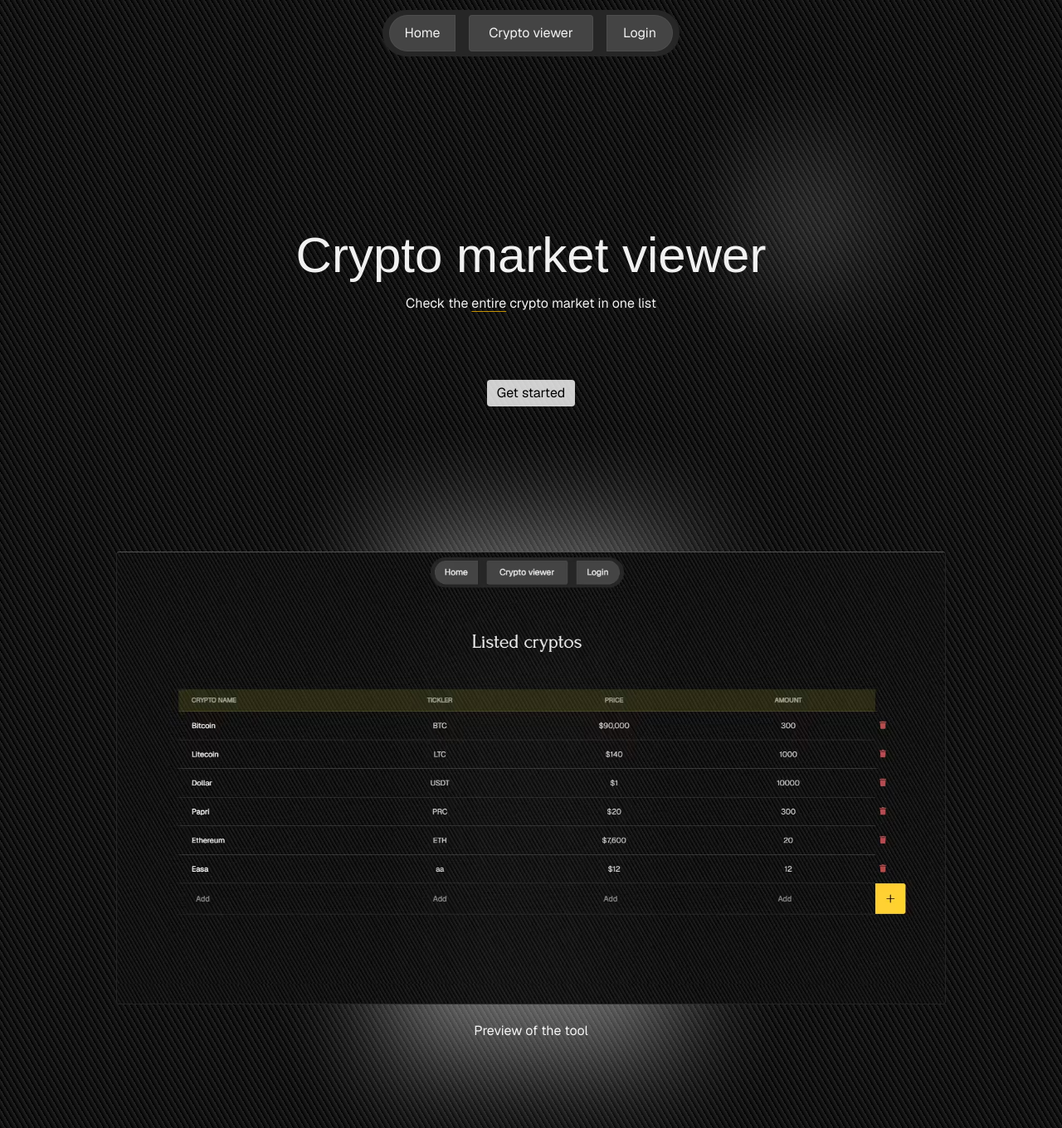
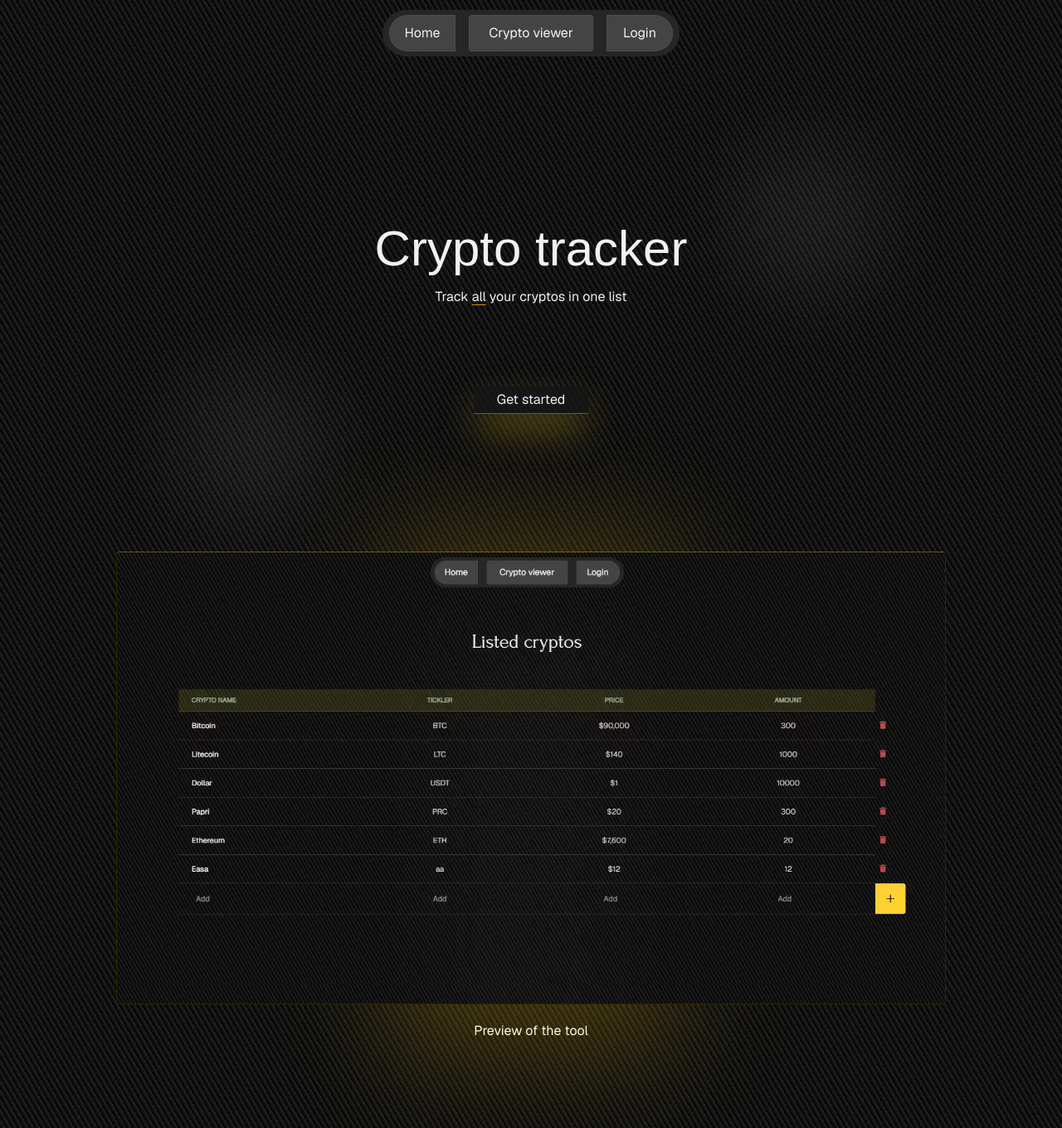
Before and after one commit to nazagutierrez/prueba-nextjs, a Next.js app: page / in a window 1280 px wide. Shown: the whole page at 83% size. Built offline with nearby package versions, Linux system fonts and the light colour scheme; a web font is replaced by a local one.

Commit message:
Added new hero button

```diff
--- /dev/null
+++ b/src/app/(pages)/home/HeroButton.tsx
@@ -0,0 +1,16 @@
+import React from "react";
+import { mainFont } from "@/app/fonts";
+import Link from "next/link";
+
+const HeroButton = () => {
+  return (
+    <Link
+      href="/crypto"
+      className={`${mainFont.className} w-fit mt-4 px-7 py-1 button border-b bg-neutral-900/80 rounded-t shadow-[0px_21px_45px_-5px_#736317] hover:shadow-[0px_21px_45px_-5px_#ad9524] hover:border-yellow-400/70 transition-all border-yellow-400/40 `}
+    >
+      Get started
+    </Link>
+  );
+};
+
+export default HeroButton;
--- a/src/app/(pages)/home/index.tsx
+++ b/src/app/(pages)/home/index.tsx
@@ -2,20 +2,22 @@ import { titleFont } from '@/app/fonts'
 import Image from 'next/image'
 import Link from 'next/link'
 import React from 'react'
+import HeroButton from './HeroButton'
 
 const HomePage = () => {
   return (
     <>
       <div className='flex flex-col items-center justify-center pt-52 h-[70vh]'>
-        <div className='absolute top-1/4 right-60 h-32 w-32 bg-white/20 blur-3xl'></div>
-        <h1 className={`${titleFont.className} text-6xl mb-4`}>Crypto market viewer</h1>
-        <h2 className='mb-20'>Check the <span className='underline underline-offset-4 decoration-yellow-500/80'>entire</span> crypto market in one list</h2>
-        <Link href="/crypto" className="bg-white/80 px-3 rounded py-1 text-black">Get started</Link>
+        <div className='absolute top-1/4 right-60 h-32 w-32 bg-white/10 blur-3xl'></div>
+        <div className='absolute bottom-1/4 left-60 h-32 w-32 bg-white/10 blur-3xl'></div>
+        <h1 className={`${titleFont.className} text-6xl mb-4`}>Crypto tracker</h1>
+        <h2 className='mb-20'>Track <span className='underline underline-offset-4 decoration-yellow-500/80'>all</span> your cryptos in one list</h2>
+        <HeroButton />
       </div>
       <div className='relative flex flex-col items-center justify-center h-screen'>
-        <Image src="/image.avif" alt="crypto market" className='border border-t-neutral-600 border-neutral-800/90 rounded-sm overflow-hidden z-20' width={1000} height={500} />
-        <div className='absolute mx-auto h-[630px] w-[350px] bg-white/40 blur-3xl'></div>
-        <h2 className='mt-5'>Preview of the tool</h2>
+        <Image src="/image.avif" alt="crypto market" className='border border-t-yellow-500/40 border-[#2f2500] rounded-sm overflow-hidden z-20' width={1000} height={500} />
+        <div className='absolute mx-auto h-[630px] w-[350px] bg-yellow-400/20 blur-3xl'></div>
+        <h2 className='mt-5 text-white'>Preview of the tool</h2>
       </div>
     </>
   )
```
